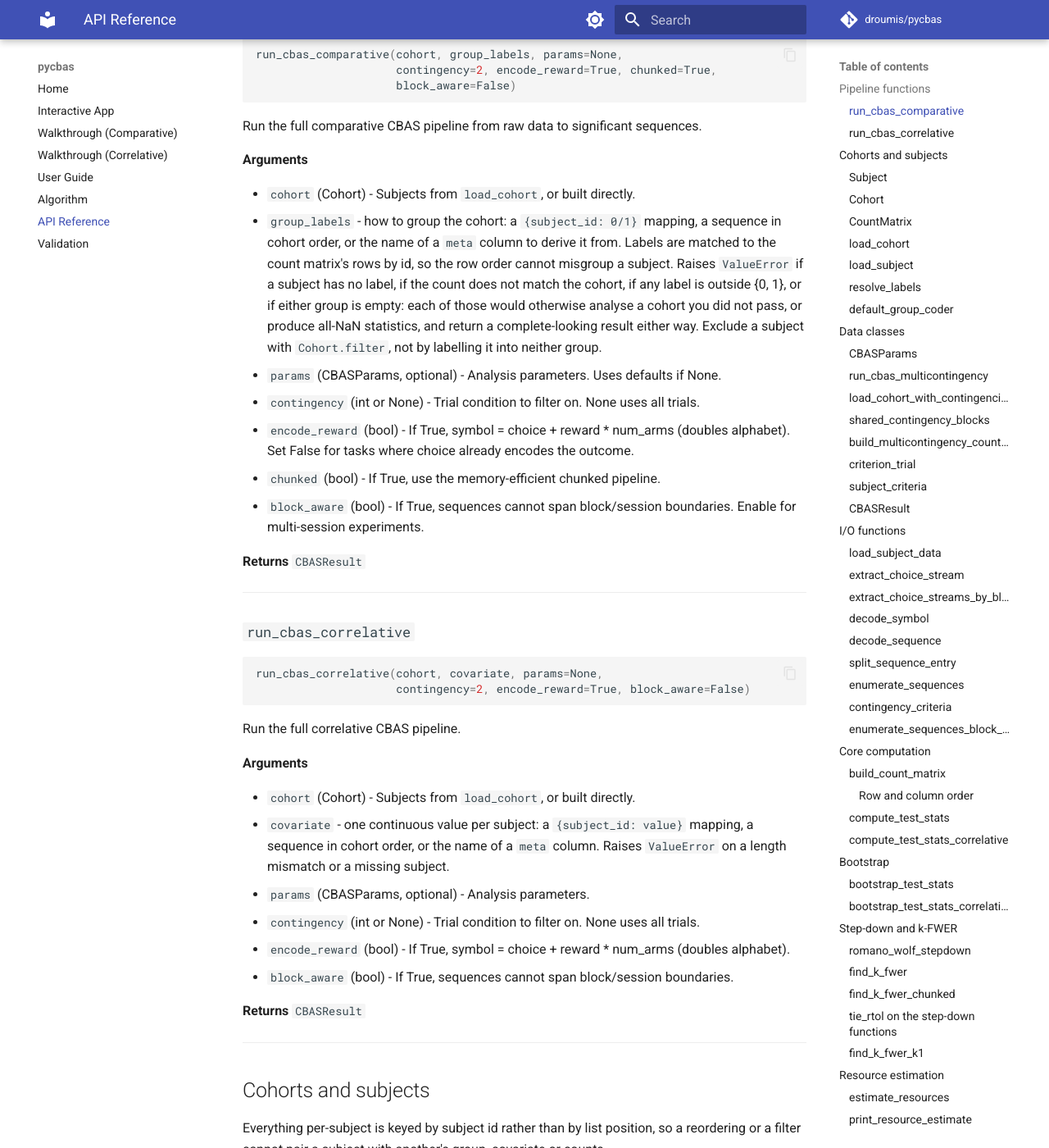
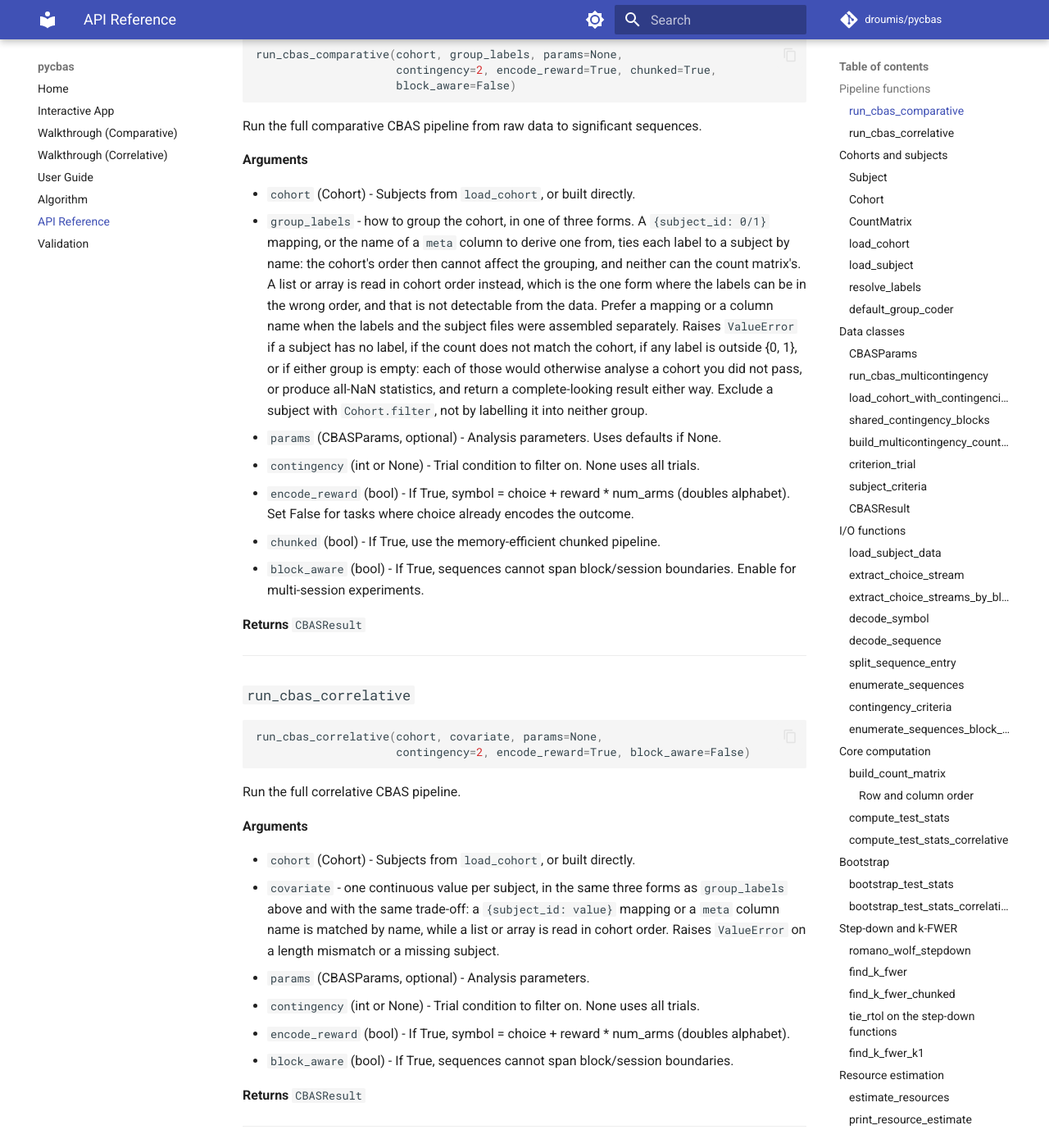
Before and after one commit to droumis/pycbas, an MkDocs documentation site: the page built from docs/api.md, in a window 1280 px wide and 1400 px high, scrolled down 230 px. Shown: the whole window at 82% size. Built offline with MkDocs 1.6.1 and Material for MkDocs 9.7.7, drawn with Linux system fonts in a browser that asks for light colours; comment, search, counter and statistics services are not loaded.

Commit message:
Say which label form is positional, since two of the three are not
The docs listed the three ways to supply group labels and then said labels are
matched by id, which reads as though none of them could be misaligned. Two cannot:
a mapping and a meta column name tie each label to a subject by name. A list is
read in cohort order and is the one form that can silently be in the wrong order.
Verified: the same mapping written in another order gives identical statistics, a
permuted list gives different ones and raises nothing.

The reordering paragraph in the guide conflated two claims. Reordering a cohort or
a matrix is safe whatever form the labels took, because they are resolved through
subject_ids. That is separate from whether a list of labels describes the cohort
the caller meant, which no id resolution can check.

```diff
--- a/docs/api.md
+++ b/docs/api.md
@@ -15,9 +15,13 @@ Run the full comparative CBAS pipeline from raw data to significant sequences.
 **Arguments**
 
 - `cohort` (Cohort) - Subjects from `load_cohort`, or built directly.
-- `group_labels` - how to group the cohort: a `{subject_id: 0/1}` mapping, a sequence in
-  cohort order, or the name of a `meta` column to derive it from. Labels are matched to
-  the count matrix's rows by id, so the row order cannot misgroup a subject. Raises
+- `group_labels` - how to group the cohort, in one of three forms. A
+  `{subject_id: 0/1}` mapping, or the name of a `meta` column to derive one from, ties
+  each label to a subject by name: the cohort's order then cannot affect the grouping,
+  and neither can the count matrix's. A list or array is read in cohort order instead,
+  which is the one form where the labels can be in the wrong order, and that is not
+  detectable from the data. Prefer a mapping or a column name when the labels and the
+  subject files were assembled separately. Raises
   `ValueError` if a subject has no label, if the count does not match the cohort, if any
   label is outside {0, 1}, or if either group is empty: each of those would otherwise
   analyse a cohort you did not pass, or produce all-NaN statistics, and return a
@@ -45,9 +49,10 @@ Run the full correlative CBAS pipeline.
 **Arguments**
 
 - `cohort` (Cohort) - Subjects from `load_cohort`, or built directly.
-- `covariate` - one continuous value per subject: a `{subject_id: value}` mapping, a
-  sequence in cohort order, or the name of a `meta` column. Raises `ValueError` on a
-  length mismatch or a missing subject.
+- `covariate` - one continuous value per subject, in the same three forms as
+  `group_labels` above and with the same trade-off: a `{subject_id: value}` mapping or a
+  `meta` column name is matched by name, while a list or array is read in cohort order.
+  Raises `ValueError` on a length mismatch or a missing subject.
 - `params` (CBASParams, optional) - Analysis parameters.
 - `contingency` (int or None) - Trial condition to filter on. None uses all trials.
 - `encode_reward` (bool) - If True, symbol = choice + reward * num_arms (doubles alphabet).
```
Also changed, not shown: docs/guide.md (+4 -2 lines).
